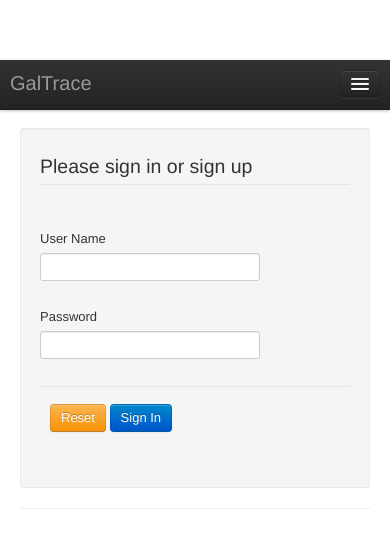
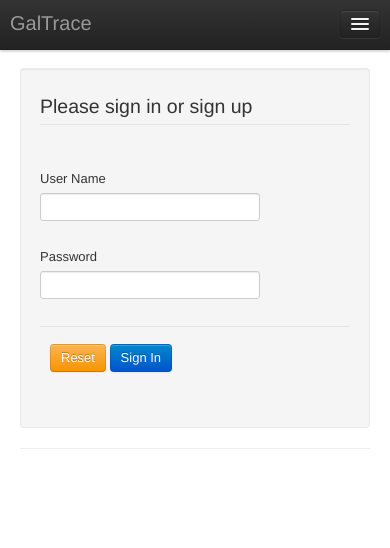
Before and after one commit to legnaleurc/galtrace, a Django app: page / in a window 390 px wide. Shown: the top 548 px of the page. Run offline with Django 3.2, Linux system fonts and the light colour scheme.

Commit message:
Fix smart phone style.

```diff
--- a/kernel/static/css/style.css
+++ b/kernel/static/css/style.css
@@ -1,5 +1,7 @@
-body {
-	padding-top: 60px;
+@media ( min-width: 481px ) {
+	body {
+		padding-top: 60px;
+	}
 }
 
 td.vendor input, td.date input {
```
